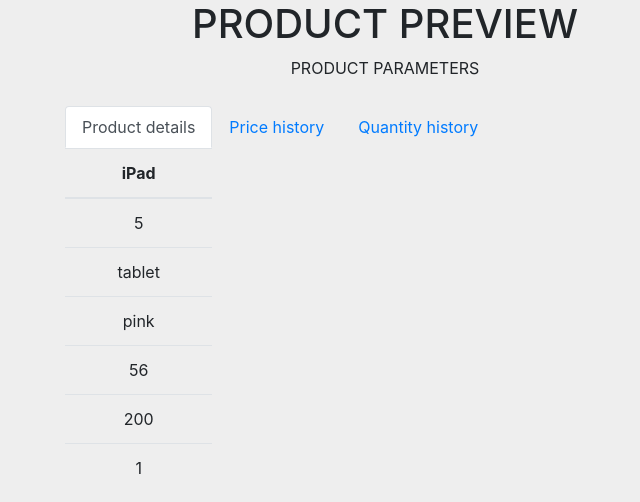
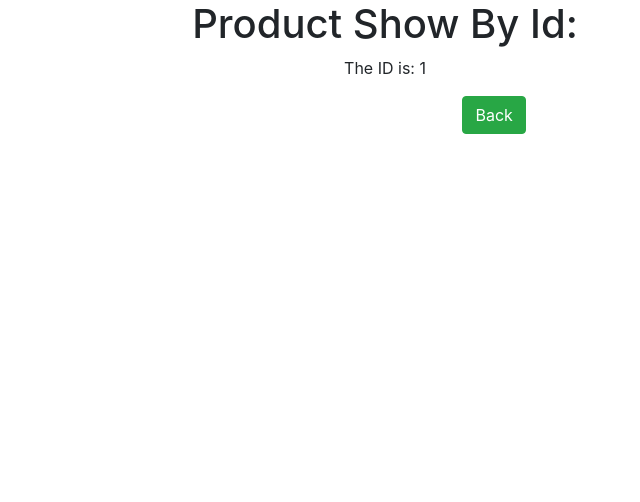
Before and after one commit to mindazub/react-router-crud, a React (Create React App) app: page /products/1 in a window 1280 px wide. Shown: the top 502 px of the page, without its empty margins (255-895 px from the left). Built offline with nearby package versions, Linux system fonts and the light colour scheme.

Commit message:
ProductsShow as Functional Component added. Routing sort of ok, still didnt get the params

```diff
--- a/src/App.js
+++ b/src/App.js
@@ -1,43 +1,47 @@
-import React from 'react';
-import './App.css';
-import Home from './components/Home';
-import About from './components/About';
-import Products from './components/Products';
-import ProductsCreate from './components/ProductsCreate';
-import ProductsPreview from './components/ProductsPreview';
-import ProductsEdit from './components/ProductsEdit';
-import { BrowserRouter as Router, Switch, Route } from 'react-router-dom';
-import 'bootstrap/dist/css/bootstrap.min.css';
+import React from "react";
+import "./App.css";
+import Home from "./components/Home";
+import About from "./components/About";
+import Products from "./components/Products";
+import ProductsCreate from "./components/ProductsCreate";
+import ProductsPreview from "./components/ProductsPreview";
+import ProductsShow from "./components/ProductsShow";
+import ProductsEdit from "./components/ProductsEdit";
+import {
+  BrowserRouter as Router,
+  Switch,
+  Route,
+  IndexRoute
+} from "react-router-dom";
+import "bootstrap/dist/css/bootstrap.min.css";
 
-let products = [{
-  id: 1,
-  name: 'iPad',
+let products = [
+  {
+    name: "iPad",
     ean: 5,
-  type: 'tablet',
+    type: "tablet",
     weight: 450,
-  color: 'pink',
+    color: "pink",
     quantity: 56,
     active: 1,
     price: 200
   },
   {
-  id: 2,
-  name: 'iPhone',
+    name: "iPhone",
     ean: 3,
-  type: 'phone',
+    type: "phone",
     weight: 180,
-  color: 'rose',
+    color: "rose",
     quantity: 5,
     active: 1,
     price: 650
   },
   {
-  id: 3,
-  name: 'macbook',
+    name: "macbook",
     ean: 3,
-  type: 'laptop',
+    type: "laptop",
     weight: 2000,
-  color: 'pink',
+    color: "pink",
     quantity: 2,
     active: 1,
     price: 650
@@ -47,51 +51,74 @@
 let selectedProduct = {};
 
 // let products = [];
-localStorage.setItem('products', JSON.stringify(products));
-localStorage.setItem('selectedProduct', selectedProduct);
-
-
-
+localStorage.setItem("products", JSON.stringify(products));
 
 class App extends React.Component {
-
   constructor(props) {
     super(props);
 
     this.state = {
-      products: JSON.parse(localStorage.getItem("products")),
-      selectedProduct: localStorage.getItem("selectedProduct"),
-
+      products: JSON.parse(localStorage.getItem("products"))
     };
 
-    console.log('App constructor - products: ' + products);
-    console.log('App constructor - productSelected: ' + selectedProduct);
+    console.log("App constructor - products: " + products);
   }
 
   render() {
+    const util = require("util");
+
+    let myObjProducts = this.state.products;
+
+    console.log("State from app: " + this.state.products);
+    console.log(
+      "Util Products:  " + util.inspect(myObjProducts, false, null, true)
+    );
+
     return (
       <div>
         <Router>
           <div className="App">
+            <Switch>
+              <Route exact path="/" component={Home} />
+              <Route exact path="/about" component={About} />
+              <Route
+                exact
+                path="/products/create/"
+                component={ProductsCreate}
+              />
+              }
+              <Route
+                exact
+                path="/products"
+                render={props => (
+                  <Products
+                    {...props}
+                    products={products}
+                    selectedProduct={selectedProduct}
+                  />
+                )}
+              />
 
-            <Switch>
-              <Route exact path="/" component={Home}  />
-              <Route exact path="/about" component={About} />
-              <Route exact path="/products/create/" component={ProductsCreate} />} />
-              <Route exact path="/products" render={(props) => <Products {...props} products={products} selectedProduct={selectedProduct}/>} />
-              <Route exact path="/products/:id" render={(props) => <ProductsPreview {...props} products={products} selectedProduct={selectedProduct}/>} />
-              <Route exact path="/products/:id/edit/" render={(props) => <ProductsEdit {...props} products={products} selectedProduct={selectedProduct}/>} />
-              <Route render={
-                () => <h3>Not found</h3>
-              } />
+              <Route exact path="/products/:product_id" render={(props) => <ProductsShow {...props} products={products} selectedProduct={selectedProduct}/>} />
+              />
+              <Route
+                exact
+                path="/products/:id/edit/"
+                render={props => (
+                  <ProductsEdit
+                    {...props}
+                    products={products}
+                    selectedProduct={selectedProduct}
+                  />
+                )}
+              />
+              <Route render={() => <h3>Not found</h3>} />
             </Switch>
           </div>
         </Router>
       </div>
     );
   }
-
 }
 
-
 export default App;
--- a/src/components/ProductsCreate.js
+++ b/src/components/ProductsCreate.js
@@ -68,6 +68,7 @@
     let products = JSON.parse(localStorage.getItem("products"));
 
     let product = {
+      // id: this.state.id,
       name: this.state.name,
       ean: this.state.ean,
       type: this.state.type,
--- /dev/null
+++ b/src/components/ProductsShow.js
@@ -0,0 +1,31 @@
+import React from "react";
+import { Form, Row, Col, Button } from "react-bootstrap";
+import { Link } from "react-router-dom";
+
+const ProductsShow = (props) => {
+  const util = require("util");
+
+  console.log("Show props: " + util.inspect(props, false, null, true));
+
+  let prod_id = props.match.params.product_id;
+
+  return (
+    <div>
+      <h1>Product Show By Id: </h1>
+      <p>The ID is: {props.match.params.product_id}</p>
+
+      <Form.Group as={Row}>
+          <Col sm={{ span: 10, offset: 2 }}>
+            <Link to="/products">
+              <button type="button" class="btn btn-success">
+                Back
+              </button>
+            </Link>
+          </Col>
+        </Form.Group>
+
+    </div>
+  );
+};
+
+export default ProductsShow;
--- a/src/components/test.js
+++ b/src/components/test.js
@@ -1,4 +1,7 @@
-                <h1>Shop Comp</h1>
+<Route exact path="/products/:id" render={(props) => <ProductsPreview {...props} products={products} selectedProduct={selectedProduct}/>} />
+<Route path="/products/:product_id" component={ProductsShow} />}
+
+               <h1>Shop Comp</h1>
                     <table>
                     <tr>
                         <th>Name</th>
```
Also changed, not shown: src/components/ProductsPreview.js (+4 -5 lines). Lines whose indentation alone changed are shown as unchanged.
